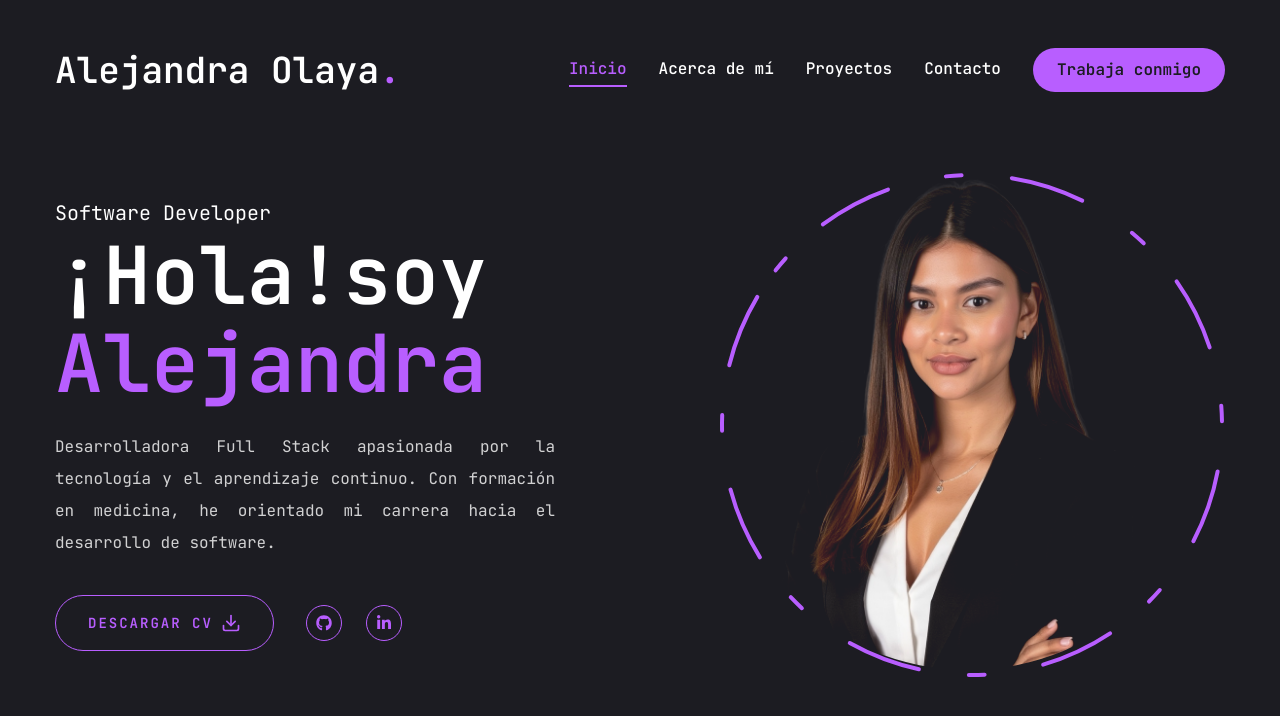
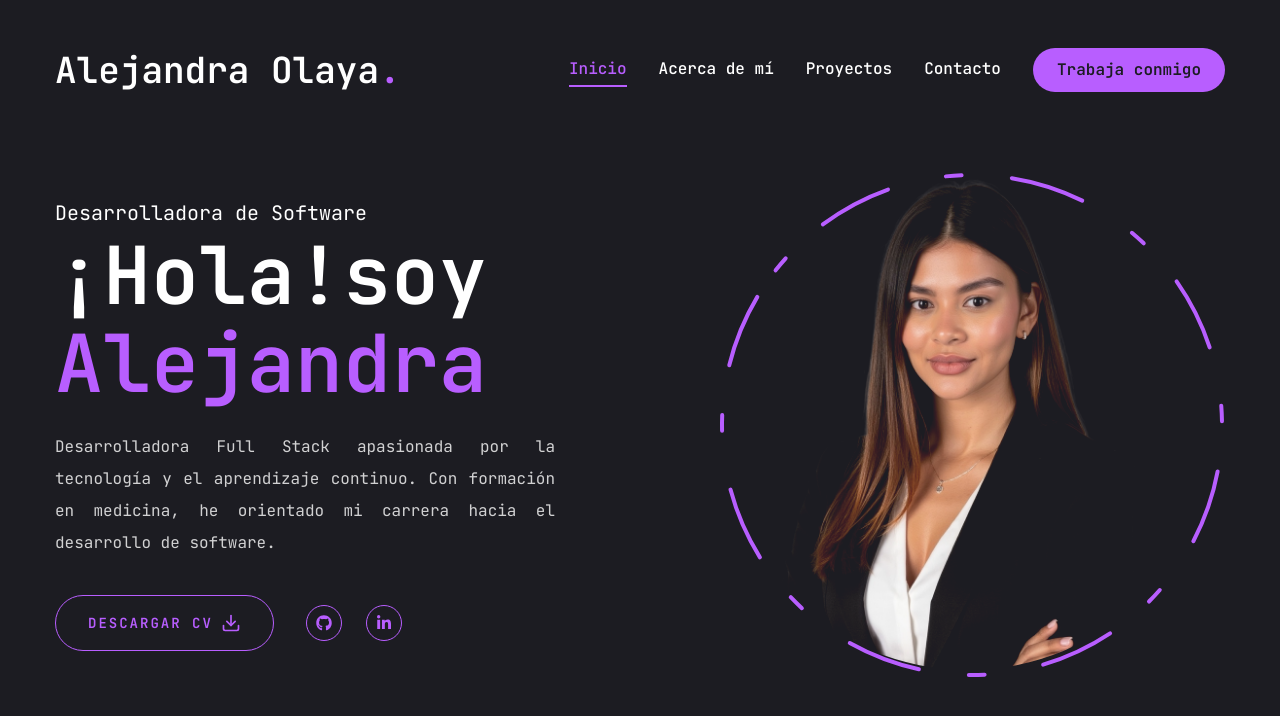
Before and after one commit to SAlejandraOlaya/MyPortfolio, a Next.js app: page / in a window 1280 px wide. Shown: the top 716 px of the page. Built offline with nearby package versions, Linux system fonts and the light colour scheme.

Commit message:
se cambia el home

```diff
--- a/app/page.jsx
+++ b/app/page.jsx
@@ -10,7 +10,7 @@ const Home = () => {
         <div className="flex flex-col items-center justify-between xl:flex-row xl:pt-8 xl:pb-24">
           {/* text */}
           <div className="order-2 text-center xl:text-left xl:order-none">
-            <span className="text-xl">Software Developer</span>
+            <span className="text-xl">Desarrolladora de Software</span>
             <h1 className="mb-6 h1">
               ¡Hola!soy <br /> <span className="text-accent">Alejandra</span>
             </h1>
```
